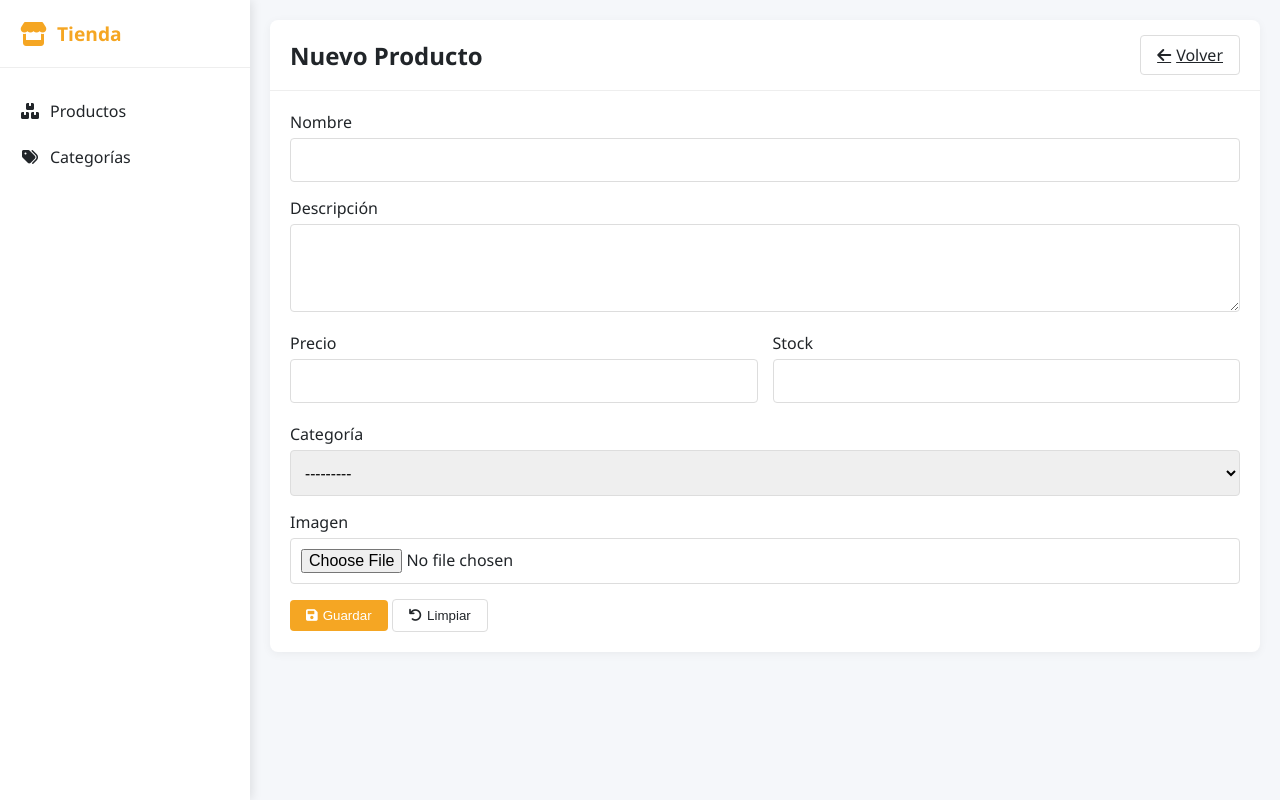
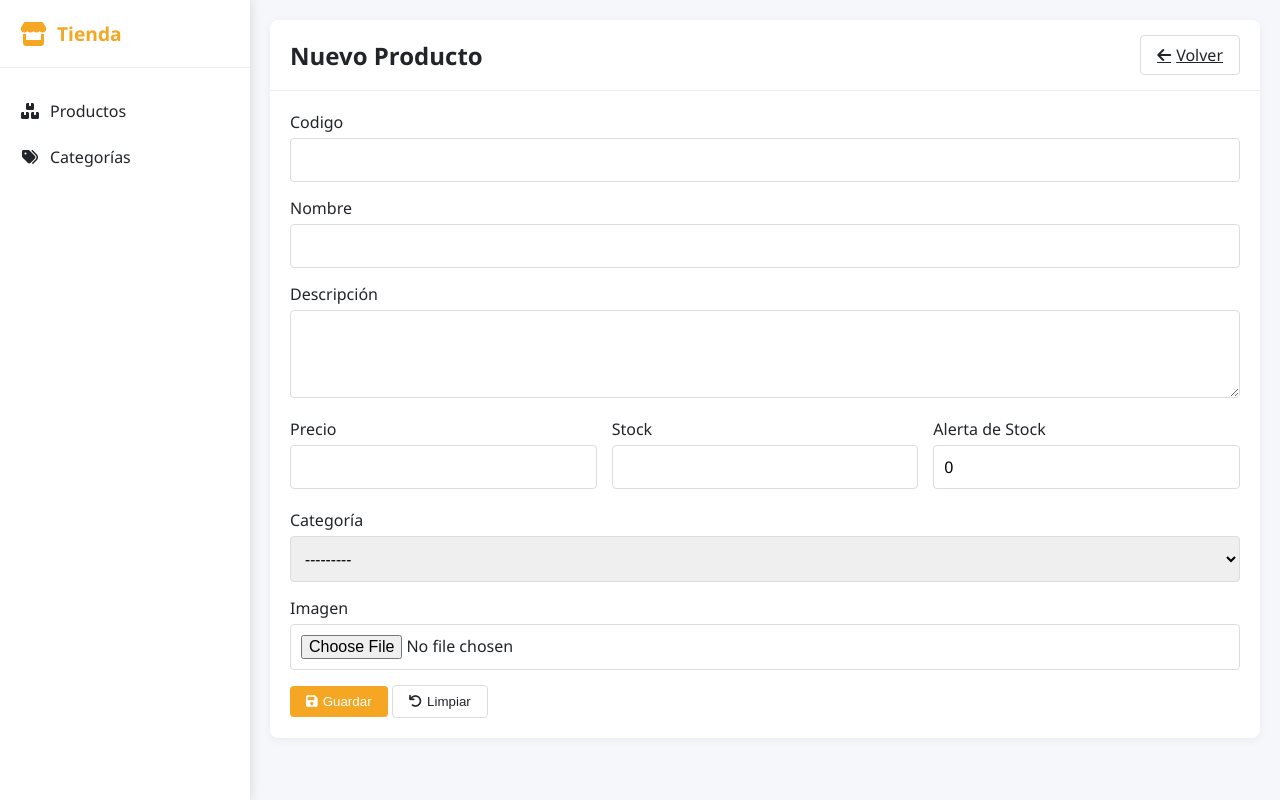
Before and after one commit to Soto34/ecommerce, a Django app: page /products/products/add/ in a window 1280 px wide. Run offline with Django 5.2, Linux system fonts and the light colour scheme; data that the repository does not hold is empty; some libraries are stand-ins or nearby versions.

Commit message:
se agregaron nuevos campos a producto

```diff
--- a/products/forms.py
+++ b/products/forms.py
@@ -4,15 +4,17 @@ from .models import Product, Category
 class ProductForm(forms.ModelForm):
     class Meta:
         model = Product
-        fields = ['name', 'description', 'price', 'stock', 'category', 'image']
+        fields = ['codigo','name', 'description', 'price', 'stock','stock_min', 'category', 'image']
         widgets = {
             'description': forms.Textarea(attrs={'rows': 3}),
         }
         labels = {
+            'codigo': 'Codigo',
             'name': 'Nombre del Producto',
             'description': 'Descripción',
             'price': 'Precio',
             'stock': 'Stock',
+            'stock_min' : 'Alerta de Stock',
             'category': 'Categoría',
             'image': 'Imagen'
         }
--- a/products/models.py
+++ b/products/models.py
@@ -1,4 +1,5 @@
 from django.db import models
+from django.core.validators import MinValueValidator
 
 class Category(models.Model):
     name = models.CharField(max_length=255)
@@ -7,10 +8,12 @@ class Category(models.Model):
         return self.name
 
 class Product(models.Model):
+    codigo = models.CharField(max_length=255, unique=True)
     name = models.CharField(max_length=255)
     description = models.TextField()
     price = models.IntegerField()
     stock = models.IntegerField()
+    stock_min = models.IntegerField(default=0)
     category = models.ForeignKey(Category, on_delete=models.CASCADE)
     image = models.ImageField(upload_to='products/',null=True, blank=True)
 
--- a/products/templates/products/product_form.html
+++ b/products/templates/products/product_form.html
@@ -15,6 +15,11 @@
         <div class="card-body">
             <form id="product-form" method="post" enctype="multipart/form-data">
                 {% csrf_token %}
+                <div class="form-group">
+                    <label for="id_codigo">Codigo</label>
+                    {{ form.codigo }}
+                    <small class="form-error text-danger">{{ form.codigo.errors }}</small>
+                </div>
 
                 <div class="form-group">
                     <label for="id_name">Nombre</label>
@@ -39,6 +44,12 @@
                         <label for="id_stock">Stock</label>
                         {{ form.stock }}
                         <small class="form-error text-danger">{{ form.stock.errors }}</small>
+                    </div>
+
+                    <div class="form-group">
+                        <label for="id_stock_min">Alerta de Stock</label>
+                        {{ form.stock_min }}
+                        <small class="form-error text-danger">{{ form.stock_min.errors }}</small>
                     </div>
                 </div>
 
```
Also changed, not shown: products/templates/products/products_list.html (+5 -3 lines), db.sqlite3, media/products/133866574963791328.jpg (deleted), media/products/133884742682835009.jpg (deleted), media/products/133901190589112558.jpg (deleted), media/products/Torta_de_Maracuya.png (deleted), products/migrations/0002_product_codigo.py (added), products/migrations/0003_product_stock_min.py (added).
